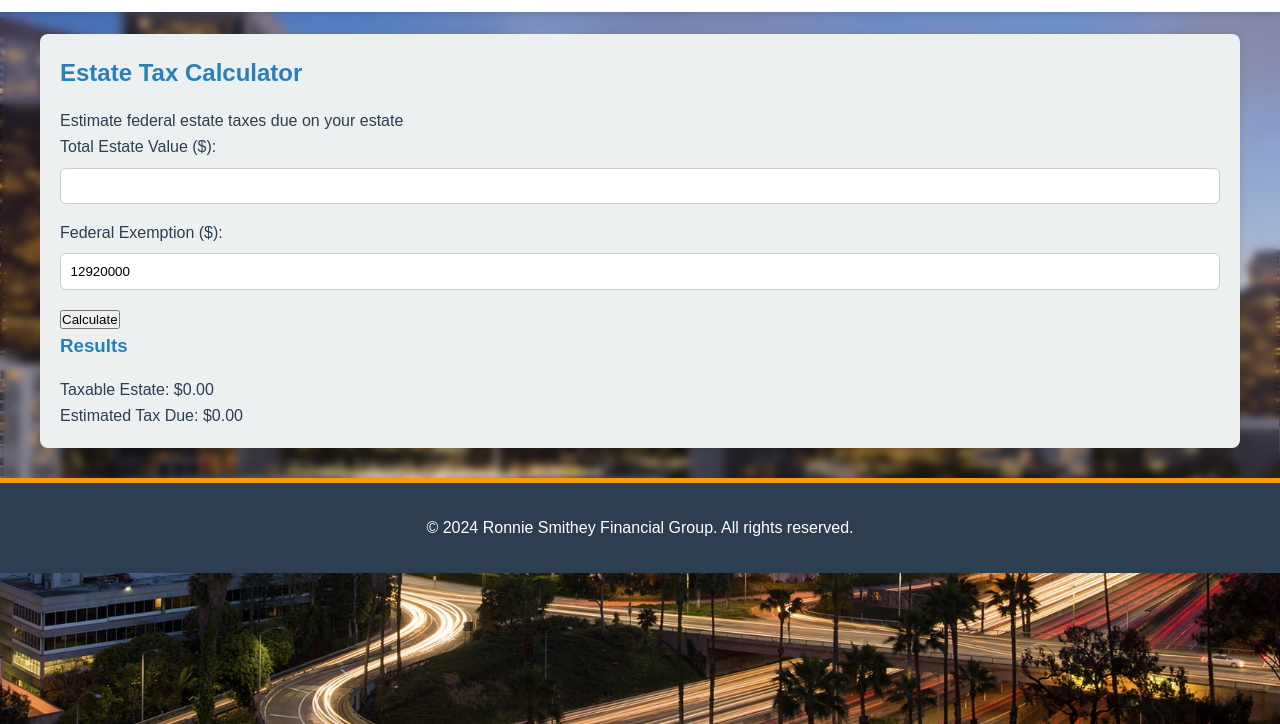
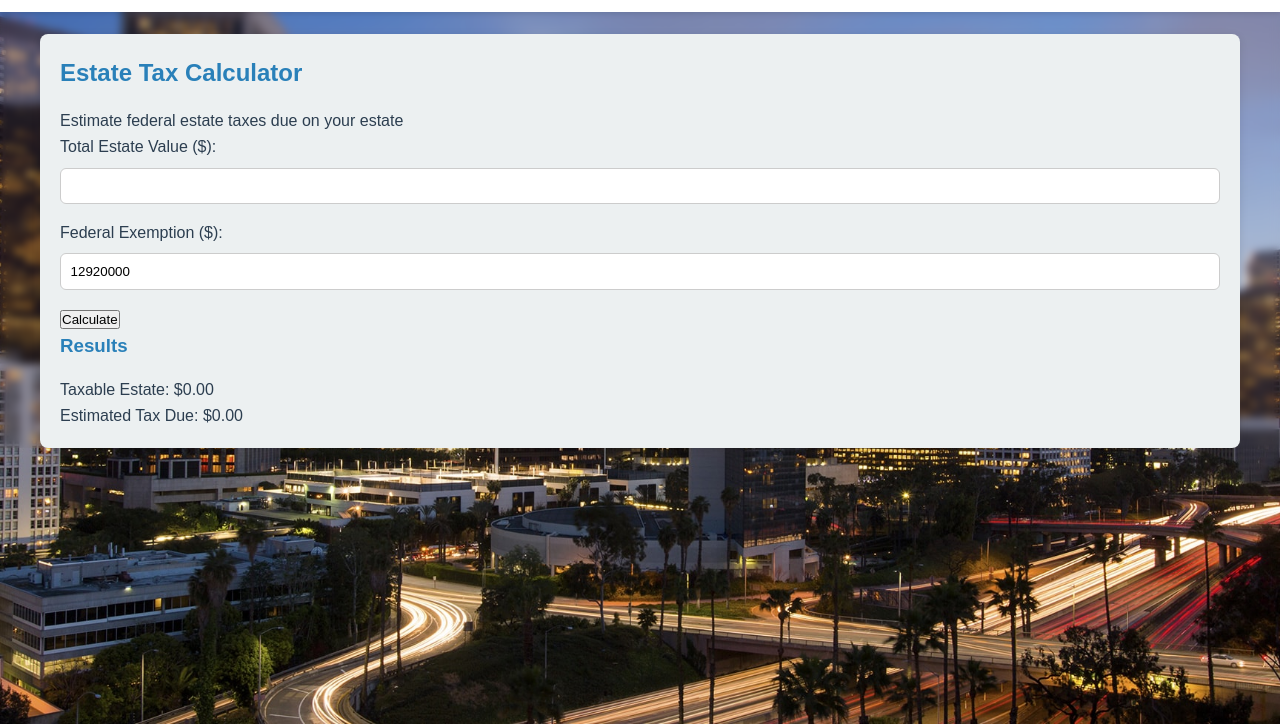
Before and after one commit to rich-layne/SmitheyFinancialWebsiteFinal, a website: page Main/frontend/calculators/estate-planning/estate-taxes.html in a window 1280 px wide. Shown: the part 76-800 px from the top of the page. Drawn offline with Linux system fonts and the light colour scheme; files whose address does not match are found by name.

Commit message:
Remove footer on calculator page

```diff
--- a/Main/frontend/calculators/estate-planning/estate-taxes.html
+++ b/Main/frontend/calculators/estate-planning/estate-taxes.html
@@ -41,10 +41,6 @@
         </div>
     </section>
 
-    <footer class="footer">
-        <p>&copy; 2024 Ronnie Smithey Financial Group. All rights reserved.</p>
-    </footer>
-
     <script src="../../scripts/calculators/estate-taxes.js"></script>
 </body>
 </html>
```
Also changed, not shown: Main/frontend/calculators/loans-credit/loan-payoff.html (+0 -4 lines), Main/frontend/calculators/risk-management/life-insurance.html (+0 -4 lines), Main/frontend/calculators/taxes-iras/roth-conversion.html (+0 -3 lines).
